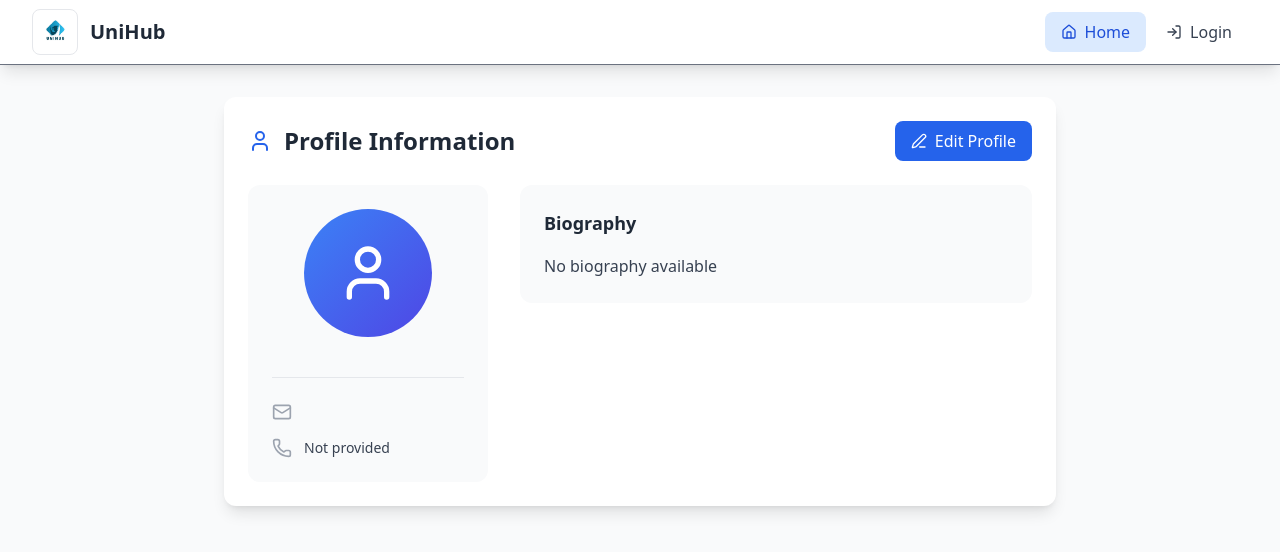
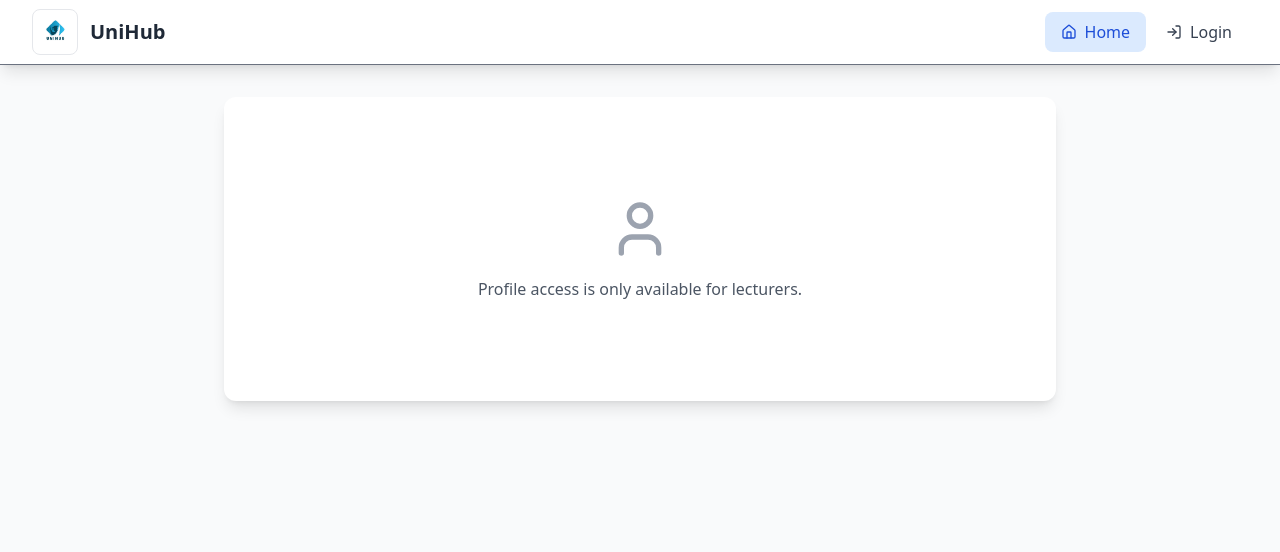
Before and after one commit to Peshala84/uni-hub, a React (Vite) app in the folder UniHub/: page /profile in a window 1280 px wide. Shown: the top 552 px of the page. Built offline with nearby package versions, Linux system fonts and the light colour scheme.

Commit message:
Enhance lecturer profile functionality with detailed data fetching and error handling

```diff
--- a/UniHub/src/components/users/Profile.jsx
+++ b/UniHub/src/components/users/Profile.jsx
@@ -1,23 +1,68 @@
-import React, { useState } from 'react';
-import { User, Mail, Phone, MapPin, Building, Edit3, Save, X, Camera } from 'lucide-react';
+import React, { useState, useEffect } from 'react';
+import { User, Mail, Phone, MapPin, Building, Edit3, Save, X, Camera, Calendar, CreditCard } from 'lucide-react';
 import { useAuth } from '../../contexts/AuthContexts';
+import axios from 'axios';
 
 const Profile = () => {
-  const { userData, userRole } = useAuth();
+  const { userData, userRole, userId } = useAuth();
   const [isEditing, setIsEditing] = useState(false);
+  const [lecturerDetails, setLecturerDetails] = useState(null);
+  const [loading, setLoading] = useState(false);
+  const [error, setError] = useState(null);
+
+  // Fetch lecturer details from backend
+  const fetchLecturerDetails = async (lecturerId) => {
+    setLoading(true);
+    setError(null);
+    try {
+      const token = sessionStorage.getItem('token');
+      const response = await axios.get(`http://localhost:8086/api/v1/lecturers/${lecturerId}/details`, {
+        headers: {
+          'Authorization': `Bearer ${token}`,
+          'Content-Type': 'application/json',
+        },
+      });
+
+      setLecturerDetails(response.data);
+    } catch (err) {
+      console.error('Error fetching lecturer details:', err);
+      if (err.response) {
+        // The request was made and the server responded with a status code
+        // that falls out of the range of 2xx
+        setError(`Failed to load lecturer details: ${err.response.status} ${err.response.statusText}`);
+      } else if (err.request) {
+        // The request was made but no response was received
+        setError('Failed to load lecturer details: No response from server');
+      } else {
+        // Something happened in setting up the request that triggered an Error
+        setError('Failed to load lecturer details: Request setup error');
+      }
+    } finally {
+      setLoading(false);
+    }
+  };
+
+  // Fetch lecturer details when component mounts and user is a lecturer
+  useEffect(() => {
+    if (userRole === 'lecturer' && userId) {
+      fetchLecturerDetails(userId);
+    }
+  }, [userRole, userId]);
 
   // Initialize form data based on user role
   const getInitialFormData = () => {
-    const baseData = {
-      name: userData?.name || '',
-      email: userData?.email || '',
-      department: userData?.department || '',
-    };
-
-    if (userRole === 'lecturer') {
+    if (userRole === 'lecturer' && lecturerDetails) {
       return {
-        ...baseData,
-        phone: userData?.phone || '',
+        name: `${lecturerDetails.f_name} ${lecturerDetails.l_name}`,
+        firstName: lecturerDetails.f_name || '',
+        lastName: lecturerDetails.l_name || '',
+        email: lecturerDetails.email || '',
+        phone: lecturerDetails.contact || '',
+        nic: lecturerDetails.NIC || '',
+        address: lecturerDetails.address || '',
+        dob: lecturerDetails.DOB || '',
+        status: lecturerDetails.status || '',
+        department: userData?.department || 'Computer Science',
         office: userData?.office || '',
         bio: userData?.bio || 'Dr. Sarah Johnson is a dedicated educator with over 10 years of experience in Computer Science. She specializes in algorithms, data structures, and software engineering. Her research interests include machine learning applications in education and computational complexity theory.',
         qualifications: userData?.qualifications || [
@@ -27,23 +72,24 @@ const Profile = () => {
         ],
         expertise: userData?.expertise || ['Algorithms & Data Structures', 'Software Engineering', 'Machine Learning', 'Database Systems']
       };
-    } else if (userRole === 'student') {
-      return {
-        ...baseData,
-        studentId: userData?.studentId || '',
-        year: userData?.year || '',
-        gpa: userData?.gpa || '3.85',
-        phone: userData?.phone || '',
-        address: userData?.address || '',
-        emergencyContact: userData?.emergencyContact || '',
-        courses: userData?.courses || ['Data Structures', 'Database Systems', 'Software Engineering', 'Machine Learning', 'Web Development', 'Computer Networks']
-      };
     }
 
-    return baseData;
+    // Default for lecturer without details yet
+    return {
+      name: userData?.name || '',
+      email: userData?.email || '',
+      department: userData?.department || '',
+    };
   };
 
   const [formData, setFormData] = useState(getInitialFormData());
+
+  // Update form data when lecturer details are fetched
+  useEffect(() => {
+    if (userRole === 'lecturer' && lecturerDetails) {
+      setFormData(getInitialFormData());
+    }
+  }, [lecturerDetails, userRole]);
 
   const handleInputChange = (e) => {
     const { name, value } = e.target;
@@ -63,57 +109,104 @@ const Profile = () => {
     setIsEditing(false);
   };
 
+  // Loading state
+  if (loading) {
     return (
-    <div className="bg-white rounded-xl shadow-lg p-6">
+      <div className="p-6 bg-white shadow-lg rounded-xl">
+        <div className="flex items-center justify-center h-64">
+          <div className="text-center">
+            <div className="w-8 h-8 mx-auto mb-4 border-b-2 border-blue-600 rounded-full animate-spin"></div>
+            <p className="text-gray-600">Loading lecturer details...</p>
+          </div>
+        </div>
+      </div>
+    );
+  }
+
+  // Error state
+  if (error) {
+    return (
+      <div className="p-6 bg-white shadow-lg rounded-xl">
+        <div className="flex items-center justify-center h-64">
+          <div className="text-center">
+            <div className="mb-4 text-red-500">
+              <X className="w-12 h-12 mx-auto" />
+            </div>
+            <p className="mb-4 text-red-600">{error}</p>
+            <button
+              onClick={() => fetchLecturerDetails(userId)}
+              className="px-4 py-2 text-white transition-colors bg-blue-600 rounded-lg hover:bg-blue-700"
+            >
+              Retry
+            </button>
+          </div>
+        </div>
+      </div>
+    );
+  }
+
+  // Only show profile for lecturers
+  if (userRole !== 'lecturer') {
+    return (
+      <div className="p-6 bg-white shadow-lg rounded-xl">
+        <div className="flex items-center justify-center h-64">
+          <div className="text-center">
+            <User className="w-16 h-16 mx-auto mb-4 text-gray-400" />
+            <p className="text-gray-600">Profile access is only available for lecturers.</p>
+          </div>
+        </div>
+      </div>
+    );
+  }
+
+  return (
+    <div className="p-6 bg-white shadow-lg rounded-xl">
       <div className="flex items-center justify-between mb-6">
         <div className="flex items-center space-x-3">
-          <User className="h-6 w-6 text-blue-600" />
-          <h2 className="text-2xl font-bold text-gray-800">
-            {userRole === 'student' ? 'Student Profile' :
-             userRole === 'lecturer' ? 'Faculty Profile' : 'Profile Information'}
-          </h2>
+          <User className="w-6 h-6 text-blue-600" />
+          <h2 className="text-2xl font-bold text-gray-800">Faculty Profile</h2>
         </div>
 
         {!isEditing ? (
           <button
             onClick={() => setIsEditing(true)}
-            className="flex items-center space-x-2 px-4 py-2 bg-blue-600 text-white rounded-lg hover:bg-blue-700 transition-colors"
+            className="flex items-center px-4 py-2 space-x-2 text-white transition-colors bg-blue-600 rounded-lg hover:bg-blue-700"
           >
-            <Edit3 className="h-4 w-4" />
+            <Edit3 className="w-4 h-4" />
             <span>Edit Profile</span>
           </button>
         ) : (
           <div className="flex space-x-2">
             <button
               onClick={handleSave}
-              className="flex items-center space-x-2 px-4 py-2 bg-green-600 text-white rounded-lg hover:bg-green-700 transition-colors"
+              className="flex items-center px-4 py-2 space-x-2 text-white transition-colors bg-green-600 rounded-lg hover:bg-green-700"
             >
-              <Save className="h-4 w-4" />
+              <Save className="w-4 h-4" />
               <span>Save</span>
             </button>
             <button
               onClick={handleCancel}
-              className="flex items-center space-x-2 px-4 py-2 border border-gray-300 text-gray-700 rounded-lg hover:bg-gray-50 transition-colors"
+              className="flex items-center px-4 py-2 space-x-2 text-gray-700 transition-colors border border-gray-300 rounded-lg hover:bg-gray-50"
             >
-              <X className="h-4 w-4" />
+              <X className="w-4 h-4" />
               <span>Cancel</span>
             </button>
           </div>
         )}
       </div>
 
-      <div className="grid grid-cols-1 lg:grid-cols-3 gap-8">
+      <div className="grid grid-cols-1 gap-8 lg:grid-cols-3">
         {/* Profile Card */}
         <div className="lg:col-span-1">
-          <div className="bg-gray-50 rounded-xl p-6">
+          <div className="p-6 bg-gray-50 rounded-xl">
             <div className="text-center">
               <div className="relative inline-block mb-4">
-                <div className="w-32 h-32 bg-gradient-to-br from-blue-500 to-indigo-600 rounded-full flex items-center justify-center">
-                  <User className="h-16 w-16 text-white" />
+                <div className="flex items-center justify-center w-32 h-32 rounded-full bg-gradient-to-br from-blue-500 to-indigo-600">
+                  <User className="w-16 h-16 text-white" />
                 </div>
                 {isEditing && (
-                  <button className="absolute -bottom-2 -right-2 p-2 bg-white rounded-full shadow-md border border-gray-200 hover:bg-gray-50 transition-colors">
-                    <Camera className="h-4 w-4 text-gray-600" />
+                  <button className="absolute p-2 transition-colors bg-white border border-gray-200 rounded-full shadow-md -bottom-2 -right-2 hover:bg-gray-50">
+                    <Camera className="w-4 h-4 text-gray-600" />
                   </button>
                 )}
               </div>
@@ -124,10 +217,10 @@ const Profile = () => {
                   name="name"
                   value={formData.name}
                   onChange={handleInputChange}
-                  className="text-xl font-bold text-gray-800 text-center w-full border border-gray-300 rounded-lg px-3 py-2 mb-2"
+                  className="w-full px-3 py-2 mb-2 text-xl font-bold text-center text-gray-800 border border-gray-300 rounded-lg"
                 />
               ) : (
-                <h3 className="text-xl font-bold text-gray-800 mb-2">{formData.name}</h3>
+                <h3 className="mb-2 text-xl font-bold text-gray-800">{formData.name}</h3>
               )}
 
               {isEditing ? (
@@ -136,170 +229,137 @@ const Profile = () => {
                   name="department"
                   value={formData.department}
                   onChange={handleInputChange}
-                  className="text-gray-600 text-center w-full border border-gray-300 rounded-lg px-3 py-1"
+                  className="w-full px-3 py-1 text-center text-gray-600 border border-gray-300 rounded-lg"
                 />
               ) : (
                 <p className="text-gray-600">{formData.department}</p>
               )}
             </div>
 
-            <div className="border-t border-gray-200 mt-6 pt-6 space-y-4">
+            <div className="pt-6 mt-6 space-y-4 border-t border-gray-200">
               <div className="flex items-center space-x-3">
-                <Mail className="h-5 w-5 text-gray-400" />
+                <Mail className="w-5 h-5 text-gray-400" />
                 {isEditing ? (
                   <input
                     type="email"
                     name="email"
                     value={formData.email}
                     onChange={handleInputChange}
-                    className="flex-1 border border-gray-300 rounded-lg px-3 py-2 text-sm"
+                    className="flex-1 px-3 py-2 text-sm border border-gray-300 rounded-lg"
                   />
                 ) : (
-                  <span className="text-gray-700 text-sm">{formData.email}</span>
+                  <span className="text-sm text-gray-700">{formData.email}</span>
                 )}
               </div>
 
               <div className="flex items-center space-x-3">
-                <Phone className="h-5 w-5 text-gray-400" />
+                <Phone className="w-5 h-5 text-gray-400" />
                 {isEditing ? (
                   <input
                     type="tel"
                     name="phone"
                     value={formData.phone || ''}
                     onChange={handleInputChange}
-                    className="flex-1 border border-gray-300 rounded-lg px-3 py-2 text-sm"
+                    className="flex-1 px-3 py-2 text-sm border border-gray-300 rounded-lg"
                     placeholder="Phone number"
                   />
                 ) : (
-                  <span className="text-gray-700 text-sm">{formData.phone || 'Not provided'}</span>
+                  <span className="text-sm text-gray-700">{formData.phone || 'Not provided'}</span>
                 )}
               </div>
 
-              {/* Role-specific fields */}
-              {userRole === 'lecturer' && (
               <div className="flex items-center space-x-3">
-                  <MapPin className="h-5 w-5 text-gray-400" />
+                <MapPin className="w-5 h-5 text-gray-400" />
                 {isEditing ? (
                   <input
                     type="text"
                     name="office"
                     value={formData.office || ''}
                     onChange={handleInputChange}
-                      className="flex-1 border border-gray-300 rounded-lg px-3 py-2 text-sm"
+                    className="flex-1 px-3 py-2 text-sm border border-gray-300 rounded-lg"
                     placeholder="Office location"
                   />
                 ) : (
-                    <span className="text-gray-700 text-sm">{formData.office || 'Not provided'}</span>
+                  <span className="text-sm text-gray-700">{formData.office || 'Not provided'}</span>
                 )}
               </div>
-              )}
-
-              {userRole === 'student' && (
-                <>
-                  <div className="flex items-center space-x-3">
-                    <Building className="h-5 w-5 text-gray-400" />
-                    {isEditing ? (
-                      <input
-                        type="text"
-                        name="studentId"
-                        value={formData.studentId || ''}
-                        onChange={handleInputChange}
-                        className="flex-1 border border-gray-300 rounded-lg px-3 py-2 text-sm"
-                        placeholder="Student ID"
-                      />
-                    ) : (
-                      <span className="text-gray-700 text-sm">ID: {formData.studentId || 'Not provided'}</span>
-                    )}
-                  </div>
-                  <div className="flex items-center space-x-3">
-                    <User className="h-5 w-5 text-gray-400" />
-                    {isEditing ? (
-                      <input
-                        type="text"
-                        name="year"
-                        value={formData.year || ''}
-                        onChange={handleInputChange}
-                        className="flex-1 border border-gray-300 rounded-lg px-3 py-2 text-sm"
-                        placeholder="Academic year"
-                      />
-                    ) : (
-                      <span className="text-gray-700 text-sm">{formData.year || 'Not provided'}</span>
-                    )}
-                  </div>
-                </>
-              )}
             </div>
           </div>
         </div>
 
         {/* Profile Details */}
-        <div className="lg:col-span-2 space-y-6">
-          {/* Biography / Academic Info */}
-          <div className="bg-gray-50 rounded-xl p-6">
-            <h4 className="text-lg font-semibold text-gray-800 mb-4">
-              {userRole === 'student' ? 'Academic Information' : 'Biography'}
-            </h4>
-            {userRole === 'student' ? (
-              <div className="grid grid-cols-1 md:grid-cols-2 gap-4">
-                <div>
-                  <label className="block text-sm font-medium text-gray-700 mb-1">GPA</label>
-                  {isEditing ? (
-                    <input
-                      type="text"
-                      name="gpa"
-                      value={formData.gpa || ''}
-                      onChange={handleInputChange}
-                      className="w-full border border-gray-300 rounded-lg px-3 py-2 text-sm"
-                      placeholder="GPA"
-                    />
-                  ) : (
-                    <p className="text-gray-700 text-lg font-semibold">{formData.gpa || 'Not provided'}</p>
-                  )}
-                </div>
-                <div>
-                  <label className="block text-sm font-medium text-gray-700 mb-1">Emergency Contact</label>
-                  {isEditing ? (
-                    <input
-                      type="text"
-                      name="emergencyContact"
-                      value={formData.emergencyContact || ''}
-                      onChange={handleInputChange}
-                      className="w-full border border-gray-300 rounded-lg px-3 py-2 text-sm"
-                      placeholder="Emergency contact"
-                    />
-                  ) : (
-                    <p className="text-gray-700">{formData.emergencyContact || 'Not provided'}</p>
-                  )}
-                </div>
-              </div>
-            ) : (
-              <>
+        <div className="space-y-6 lg:col-span-2">
+          {/* Biography */}
+          <div className="p-6 bg-gray-50 rounded-xl">
+            <h4 className="mb-4 text-lg font-semibold text-gray-800">Biography</h4>
             {isEditing ? (
               <textarea
                 name="bio"
                 value={formData.bio || ''}
                 onChange={handleInputChange}
                 rows={4}
-                    className="w-full border border-gray-300 rounded-lg px-3 py-2 text-gray-700 leading-relaxed"
+                className="w-full px-3 py-2 leading-relaxed text-gray-700 border border-gray-300 rounded-lg"
                 placeholder="Tell us about yourself..."
               />
             ) : (
-                  <p className="text-gray-700 leading-relaxed">{formData.bio || 'No biography available'}</p>
-                )}
-              </>
+              <p className="leading-relaxed text-gray-700">{formData.bio || 'No biography available'}</p>
             )}
           </div>
 
-          {/* Role-specific sections */}
-          {userRole === 'lecturer' && (
-            <>
+          {/* Personal Information */}
+          <div className="p-6 bg-gray-50 rounded-xl">
+            <h4 className="mb-4 text-lg font-semibold text-gray-800">Personal Information</h4>
+            <div className="grid grid-cols-1 gap-4 md:grid-cols-2">
+              <div>
+                <label className="block mb-1 text-sm font-medium text-gray-700">Full Name</label>
+                <p className="font-medium text-gray-700">{`${lecturerDetails?.f_name || ''} ${lecturerDetails?.l_name || ''}`.trim() || 'Not provided'}</p>
+              </div>
+              <div>
+                <label className="block mb-1 text-sm font-medium text-gray-700">First Name</label>
+                <p className="font-medium text-gray-700">{lecturerDetails?.f_name || 'Not provided'}</p>
+              </div>
+              <div>
+                <label className="block mb-1 text-sm font-medium text-gray-700">Last Name</label>
+                <p className="font-medium text-gray-700">{lecturerDetails?.l_name || 'Not provided'}</p>
+              </div>
+              <div>
+                <label className="block mb-1 text-sm font-medium text-gray-700">Email Address</label>
+                <p className="text-gray-700">{lecturerDetails?.email || 'Not provided'}</p>
+              </div>
+              <div>
+                <label className="block mb-1 text-sm font-medium text-gray-700">Phone</label>
+                <p className="text-gray-700">{lecturerDetails?.contact || 'Not provided'}</p>
+              </div>
+              <div>
+                <label className="block mb-1 text-sm font-medium text-gray-700">Contact</label>
+                <p className="text-gray-700">{lecturerDetails?.contact || 'Not provided'}</p>
+              </div>
+              <div>
+                <label className="block mb-1 text-sm font-medium text-gray-700">NIC</label>
+                <p className="font-mono text-gray-700">{lecturerDetails?.NIC || 'Not provided'}</p>
+              </div>
+              <div>
+                <label className="block mb-1 text-sm font-medium text-gray-700">Address</label>
+                <p className="text-gray-700">{lecturerDetails?.address || 'Not provided'}</p>
+              </div>
+              <div>
+                <label className="block mb-1 text-sm font-medium text-gray-700">Date of Birth</label>
+                <p className="text-gray-700">{lecturerDetails?.DOB || 'Not provided'}</p>
+              </div>
+              <div>
+                <label className="block mb-1 text-sm font-medium text-gray-700">Role</label>
+                <p className="font-medium text-gray-700">{lecturerDetails?.role || 'Not provided'}</p>
+              </div>
+            </div>
+          </div>
+
           {/* Qualifications */}
-              <div className="bg-gray-50 rounded-xl p-6">
-                <h4 className="text-lg font-semibold text-gray-800 mb-4">Education & Qualifications</h4>
+          <div className="p-6 bg-gray-50 rounded-xl">
+            <h4 className="mb-4 text-lg font-semibold text-gray-800">Education & Qualifications</h4>
             <div className="space-y-3">
               {(formData.qualifications || []).map((qualification, index) => (
                 <div key={index} className="flex items-start space-x-3">
-                      <div className="w-2 h-2 bg-blue-600 rounded-full mt-2"></div>
+                  <div className="w-2 h-2 mt-2 bg-blue-600 rounded-full"></div>
                   <span className="text-gray-700">{qualification}</span>
                 </div>
               ))}
@@ -307,35 +367,19 @@ const Profile = () => {
           </div>
 
           {/* Expertise */}
-              <div className="bg-gray-50 rounded-xl p-6">
-                <h4 className="text-lg font-semibold text-gray-800 mb-4">Areas of Expertise</h4>
+          <div className="p-6 bg-gray-50 rounded-xl">
+            <h4 className="mb-4 text-lg font-semibold text-gray-800">Areas of Expertise</h4>
             <div className="flex flex-wrap gap-2">
               {(formData.expertise || []).map((skill, index) => (
                 <span
                   key={index}
-                      className="px-3 py-1 bg-blue-100 text-blue-800 text-sm font-medium rounded-full"
+                  className="px-3 py-1 text-sm font-medium text-blue-800 bg-blue-100 rounded-full"
                 >
                   {skill}
                 </span>
               ))}
             </div>
           </div>
-            </>
-          )}
-
-          {userRole === 'student' && (
-            <div className="bg-gray-50 rounded-xl p-6">
-              <h4 className="text-lg font-semibold text-gray-800 mb-4">Enrolled Courses</h4>
-              <div className="grid grid-cols-1 md:grid-cols-2 gap-3">
-                {(formData.courses || []).map((course, index) => (
-                  <div key={index} className="flex items-center space-x-3 p-3 bg-white rounded-lg">
-                    <div className="w-2 h-2 bg-green-600 rounded-full"></div>
-                    <span className="text-gray-700">{course}</span>
-                  </div>
-                ))}
-              </div>
-            </div>
-          )}
         </div>
       </div>
     </div>
```
Lines whose indentation alone changed are shown as unchanged.
